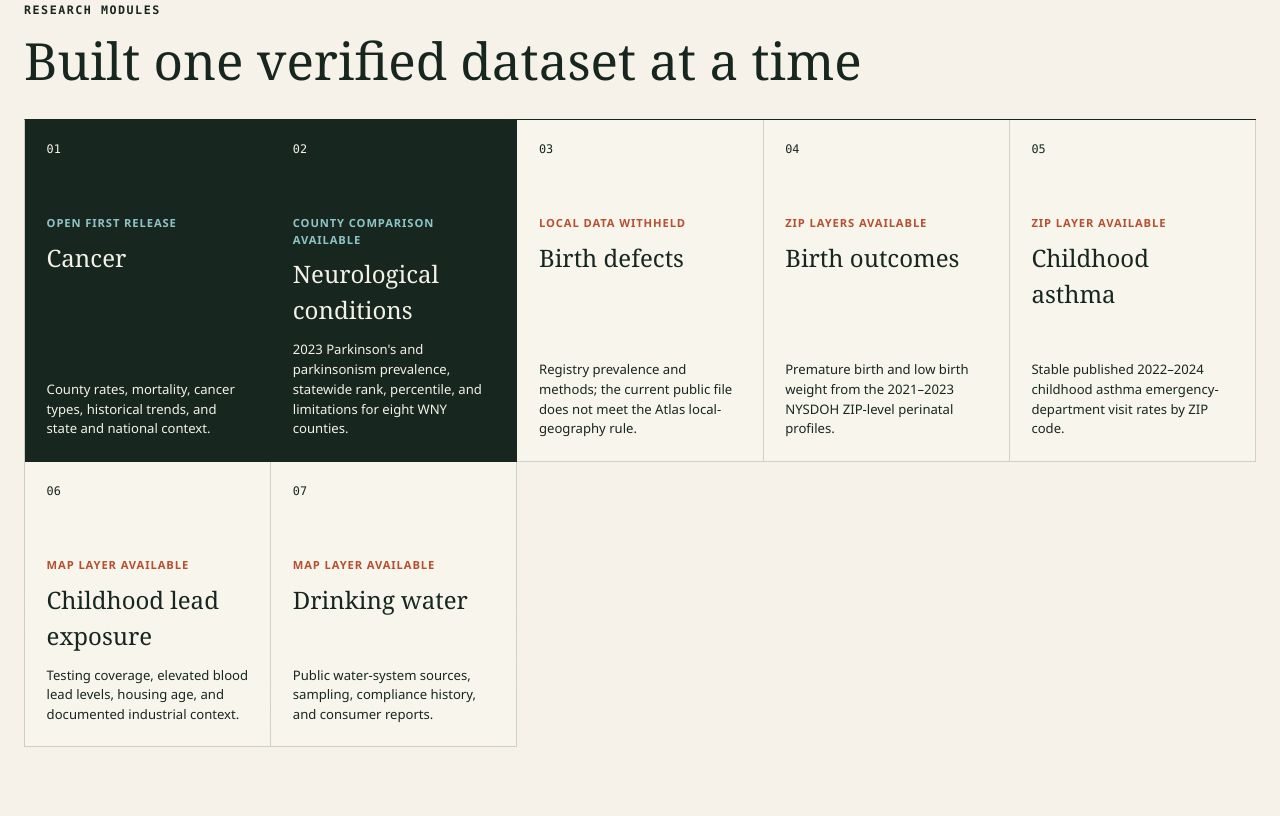
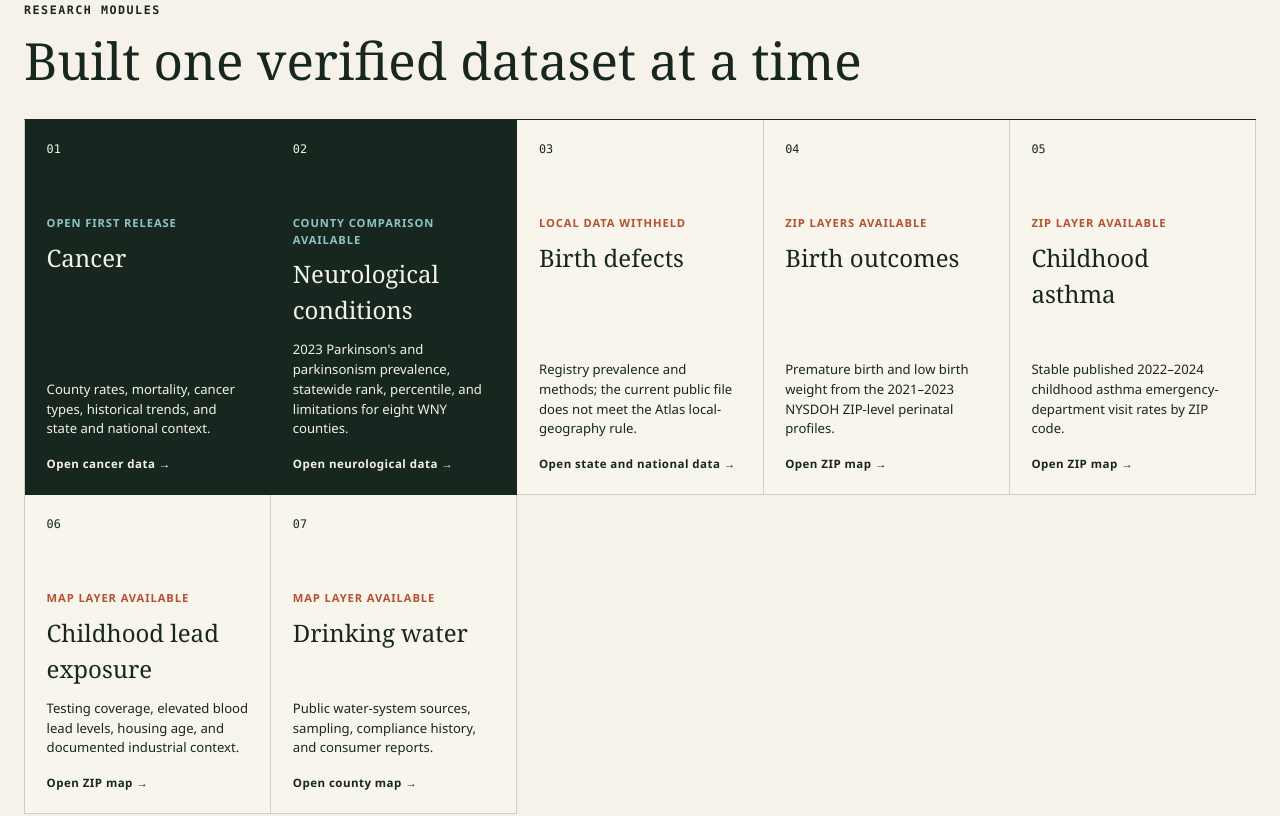
Before and after one commit to townefordmis/wnyatlas, a Next.js app: page /health in a window 1280 px wide. Shown: the part 840-1656 px from the top of the page. Built offline with nearby package versions, Linux system fonts and the light colour scheme.

Commit message:
Make public health categories navigable

```diff
--- a/src/app/globals.css
+++ b/src/app/globals.css
@@ -2763,6 +2763,12 @@ footer {
   background: var(--ink);
 }
 
+.health-module.is-available {
+  color: var(--ink);
+  cursor: pointer;
+  transition: background-color 160ms ease, color 160ms ease;
+}
+
 .health-module > span {
   font-family: var(--font-mono);
   font-size: 0.74rem;
@@ -2780,8 +2786,13 @@ footer {
 .health-module.is-live > p { color: var(--water-light); }
 .health-module h3 { margin: 0 0 0.75rem; font-family: Georgia, serif; font-size: 1.5rem; font-weight: 500; }
 .health-module small { margin-top: auto; font-size: 0.82rem; line-height: 1.5; }
+.health-module-action { margin-top: 1rem; font-size: 0.72rem; letter-spacing: 0.04em; }
 .health-module.is-live:hover,
 .health-module.is-live:focus-visible { background: var(--water); }
+.health-module.is-available:hover,
+.health-module.is-available:focus-visible { color: var(--paper); background: var(--water); }
+.health-module.is-available:hover > p,
+.health-module.is-available:focus-visible > p { color: var(--water-light); }
 
 .health-method-summary > div,
 .health-limitations > div:last-child {
--- a/src/app/health/cancer/page.tsx
+++ b/src/app/health/cancer/page.tsx
@@ -4,7 +4,11 @@ import Link from "next/link";
 import { PublicHealthMap } from "@/components/public-health-map";
 import { SiteHeader } from "@/components/site-header";
 import { StructuredData } from "@/components/structured-data";
-import { publicHealthSources } from "@/data/public-health-cancer";
+import {
+  publicHealthLayerMeta,
+  publicHealthSources,
+  type PublicHealthLayerId,
+} from "@/data/public-health-cancer";
 
 export const metadata: Metadata = {
   title: "Cancer Data | Public Health Atlas",
@@ -20,7 +24,16 @@ export const metadata: Metadata = {
   },
 };
 
-export default function CancerAtlasPage() {
+type CancerAtlasPageProps = {
+  searchParams: Promise<{ layer?: string | string[] }>;
+};
+
+export default async function CancerAtlasPage({ searchParams }: CancerAtlasPageProps) {
+  const requestedLayer = (await searchParams).layer;
+  const initialLayer: PublicHealthLayerId =
+    typeof requestedLayer === "string" && requestedLayer in publicHealthLayerMeta
+      ? requestedLayer as PublicHealthLayerId
+      : "childhood-asthma";
   const datasetSchema = {
     "@context": "https://schema.org",
     "@type": "Dataset",
@@ -65,7 +78,7 @@ export default function CancerAtlasPage() {
         <div><span>Latest registry portal</span><strong>Through 2023</strong></div>
       </section>
 
-      <section className="public-health-map-section" aria-labelledby="health-map-title">
+      <section id="health-map" className="public-health-map-section" aria-labelledby="health-map-title">
         <div className="health-section-heading">
           <p className="eyebrow">Shared public-health map</p>
           <h2 id="health-map-title">Local data only on the map.</h2>
@@ -79,7 +92,7 @@ export default function CancerAtlasPage() {
             health or environmental risk score.
           </p>
         </div>
-        <PublicHealthMap />
+        <PublicHealthMap initialLayer={initialLayer} />
       </section>
 
       <section className="health-context-section">
--- a/src/app/health/page.tsx
+++ b/src/app/health/page.tsx
@@ -16,37 +16,49 @@ const modules = [
     status: "Open first release",
     description: "County rates, mortality, cancer types, historical trends, and state and national context.",
     href: "/health/cancer",
+    action: "Open cancer data",
   },
   {
     title: "Neurological conditions",
     status: "County comparison available",
     description: "2023 Parkinson's and parkinsonism prevalence, statewide rank, percentile, and limitations for eight WNY counties.",
     href: "/health/neurological",
+    action: "Open neurological data",
   },
   {
     title: "Birth defects",
     status: "Local data withheld",
     description: "Registry prevalence and methods; the current public file does not meet the Atlas local-geography rule.",
+    href: "/health/cancer?layer=birth-defects#health-map",
+    action: "Open state and national data",
   },
   {
     title: "Birth outcomes",
     status: "ZIP layers available",
     description: "Premature birth and low birth weight from the 2021–2023 NYSDOH ZIP-level perinatal profiles.",
+    href: "/health/cancer?layer=premature-birth#health-map",
+    action: "Open ZIP map",
   },
   {
     title: "Childhood asthma",
     status: "ZIP layer available",
     description: "Stable published 2022–2024 childhood asthma emergency-department visit rates by ZIP code.",
+    href: "/health/cancer?layer=childhood-asthma#health-map",
+    action: "Open ZIP map",
   },
   {
     title: "Childhood lead exposure",
     status: "Map layer available",
     description: "Testing coverage, elevated blood lead levels, housing age, and documented industrial context.",
+    href: "/health/cancer?layer=childhood-lead#health-map",
+    action: "Open ZIP map",
   },
   {
     title: "Drinking water",
     status: "Map layer available",
     description: "Public water-system sources, sampling, compliance history, and consumer reports.",
+    href: "/health/cancer?layer=drinking-water#health-map",
+    action: "Open county map",
   },
 ];
 
@@ -87,14 +99,17 @@ export default function PublicHealthAtlasPage() {
                 <p>{module.status}</p>
                 <h3>{module.title}</h3>
                 <small>{module.description}</small>
+                <strong className="health-module-action">{module.action} →</strong>
               </>
             );
-            return module.href ? (
-              <Link className="health-module is-live" href={module.href} key={module.title}>
+            return (
+              <Link
+                className={`health-module ${index < 2 ? "is-live" : "is-available"}`}
+                href={module.href}
+                key={module.title}
+              >
                 {content}
               </Link>
-            ) : (
-              <article className="health-module" key={module.title}>{content}</article>
             );
           })}
         </div>
--- a/src/components/public-health-map.tsx
+++ b/src/components/public-health-map.tsx
@@ -53,11 +53,11 @@ function featureCollection(records: PublicHealthMapRecord[]) {
   };
 }
 
-export function PublicHealthMap() {
+export function PublicHealthMap({ initialLayer = "childhood-asthma" }: { initialLayer?: PublicHealthLayerId }) {
   const container = useRef<HTMLDivElement>(null);
   const map = useRef<MapLibreMap | null>(null);
-  const [activeLayer, setActiveLayer] = useState<PublicHealthLayerId>("childhood-asthma");
-  const [selectedId, setSelectedId] = useState(recordsFor("childhood-asthma")[0].id);
+  const [activeLayer, setActiveLayer] = useState<PublicHealthLayerId>(initialLayer);
+  const [selectedId, setSelectedId] = useState(recordsFor(initialLayer)[0]?.id ?? "");
   const activeRecords = useMemo(() => recordsFor(activeLayer), [activeLayer]);
   const selectedRecord =
     activeRecords.find((record) => record.id === selectedId) ?? activeRecords[0];
@@ -86,7 +86,7 @@ export function PublicHealthMap() {
           },
           healthRecords: {
             type: "geojson",
-            data: featureCollection(recordsFor("childhood-asthma")),
+            data: featureCollection(recordsFor(initialLayer)),
           },
         },
         layers: [
@@ -97,7 +97,7 @@ export function PublicHealthMap() {
             source: "healthRecords",
             paint: {
               "circle-radius": ["get", "radius"],
-              "circle-color": publicHealthLayerMeta["childhood-asthma"].color,
+              "circle-color": publicHealthLayerMeta[initialLayer].color,
               "circle-opacity": 0.78,
               "circle-stroke-color": "#fffdf8",
               "circle-stroke-width": 4,
@@ -134,7 +134,7 @@ export function PublicHealthMap() {
       instance.remove();
       map.current = null;
     };
-  }, []);
+  }, [initialLayer]);
 
   function chooseLayer(layer: PublicHealthLayerId) {
     const nextRecords = recordsFor(layer);
@@ -149,6 +149,7 @@ export function PublicHealthMap() {
     } else {
       instance?.fitBounds([[-79.08, 42.67], [-78.48, 43.30]], { padding: 70, duration: 500 });
     }
+    window.history.replaceState(null, "", `${window.location.pathname}?layer=${layer}#health-map`);
   }
 
   function chooseRecord(record: PublicHealthMapRecord) {
```
